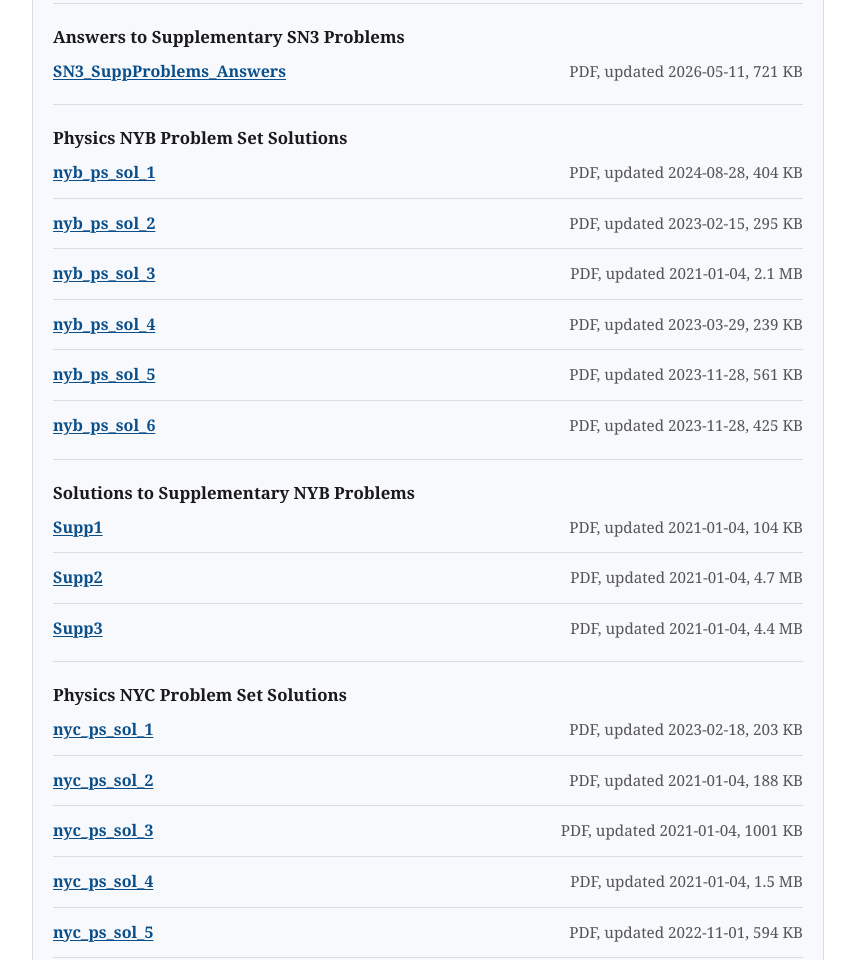
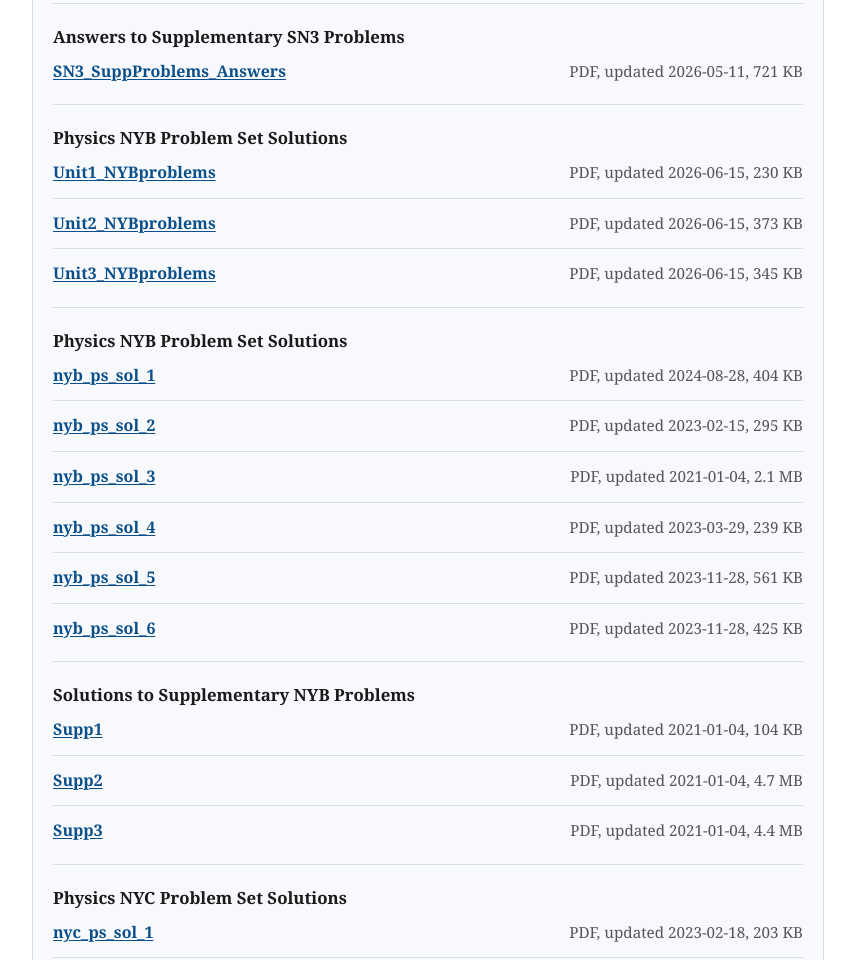
Before and after one commit to GitHubGreg/john-abbott-college-physics-public-website-files, a website: page docs/index.html in a window 1280 px wide. Shown: the part 2444-3404 px from the top of the page, without its empty margins (212-1067 px from the left). Drawn offline with Linux system fonts and the light colour scheme.

Commit message:
Update public files (2026-06-15 09:40:44 EDT)

```diff
--- a/docs/index.html
+++ b/docs/index.html
@@ -223,6 +223,24 @@
     <h3>Physics NYB Problem Set Solutions</h3>
 <ul>
     <li>
+      <a href="files/problem-set-solutions/nyb/caroline-youtube-problems/unit1nybproblems.pdf">Unit1_NYBproblems</a>
+      <span>PDF, updated 2026-06-15, 230 KB</span>
+    </li>
+    <li>
+      <a href="files/problem-set-solutions/nyb/caroline-youtube-problems/unit2nybproblems.pdf">Unit2_NYBproblems</a>
+      <span>PDF, updated 2026-06-15, 373 KB</span>
+    </li>
+    <li>
+      <a href="files/problem-set-solutions/nyb/caroline-youtube-problems/unit3nybproblems.pdf">Unit3_NYBproblems</a>
+      <span>PDF, updated 2026-06-15, 345 KB</span>
+    </li>
+  </ul>
+  </div>
+
+  <div class="subsection">
+    <h3>Physics NYB Problem Set Solutions</h3>
+<ul>
+    <li>
       <a href="files/problem-set-solutions/nyb/nybpssol1.pdf">nyb_ps_sol_1</a>
       <span>PDF, updated 2024-08-28, 404 KB</span>
     </li>
```
Also changed, not shown: docs/manifest.json, 3 other files.
